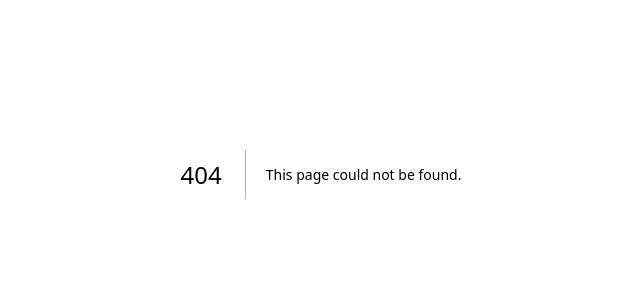
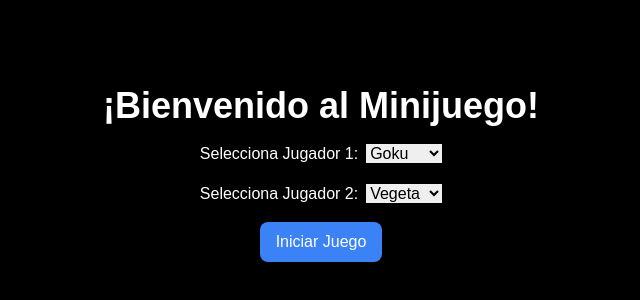
Before and after one commit to Nacho42O/proyecto, a Next.js app: page /minijuego in a window 1280 px wide. Before the commit this address had no page. Shown: the part 226-526 px from the top of the page, without its empty margins (319-959 px from the left). Built offline with nearby package versions, Linux system fonts and the light colour scheme.

Commit message:
Agregue el juego bro

```diff
--- /dev/null
+++ b/src/app/minijuego/page.js
@@ -0,0 +1,173 @@
+"use client";
+import { useState, useEffect } from "react";
+import Image from "next/image";
+
+export default function Minijuego() {
+  const [player1Clicks, setPlayer1Clicks] = useState(0);
+  const [player2Clicks, setPlayer2Clicks] = useState(0);
+  const [gameStarted, setGameStarted] = useState(false);
+  const [gameOver, setGameOver] = useState(false);
+  const [winner, setWinner] = useState(null);
+  const [timeLeft, setTimeLeft] = useState(5); // 5 segundos
+  const [player1, setPlayer1] = useState("Goku");
+  const [player2, setPlayer2] = useState("Vegeta");
+
+  // Función para manejar la selección de personajes
+  const handleSelectPlayer1 = (e) => setPlayer1(e.target.value);
+  const handleSelectPlayer2 = (e) => setPlayer2(e.target.value);
+
+  // Iniciar el juego y el temporizador
+  const startGame = () => {
+    setPlayer1Clicks(0);
+    setPlayer2Clicks(0);
+    setGameStarted(true);
+    setGameOver(false);
+    setTimeLeft(5); // Reiniciar el tiempo a 5 segundos
+
+    const timer = setInterval(() => {
+      setTimeLeft((prevTime) => {
+        if (prevTime <= 1) {
+          clearInterval(timer);
+          endGame();
+        }
+        return prevTime - 1;
+      });
+    }, 1000);
+  };
+
+  // Terminar el juego y determinar el ganador
+  const endGame = () => {
+    setGameStarted(false);
+    setGameOver(true);
+    if (player1Clicks > player2Clicks) {
+      setWinner("Jugador 1");
+    } else if (player2Clicks > player1Clicks) {
+      setWinner("Jugador 2");
+    } else {
+      setWinner("Empate");
+    }
+  };
+
+  // Función para manejar las teclas presionadas
+  const handleKeyDown = (e) => {
+    if (!gameStarted) return; // Si el juego no ha empezado, ignorar
+    if (e.key === "a" || e.key === "A") {
+      setPlayer1Clicks((prevClicks) => prevClicks + 1);
+    } else if (e.key === "l" || e.key === "L") {
+      setPlayer2Clicks((prevClicks) => prevClicks + 1);
+    }
+  };
+
+  useEffect(() => {
+    window.addEventListener("keydown", handleKeyDown);
+    return () => {
+      window.removeEventListener("keydown", handleKeyDown);
+    };
+  }, [gameStarted]);
+
+  return (
+    <div className="flex flex-col items-center justify-center min-h-screen bg-black text-white">
+      <h1 className="text-4xl font-bold mb-4">¡Bienvenido al Minijuego!</h1>
+
+      {!gameStarted && (
+        <div className="flex flex-col items-center space-y-4">
+          <div>
+            <label>Selecciona Jugador 1:</label>
+            <select value={player1} onChange={handleSelectPlayer1} className="ml-2 text-black">
+              <option value="Goku">Goku</option>
+              <option value="Vegeta">Vegeta</option>
+              <option value="Piccolo">Piccolo</option>
+              <option value="Bulma">Bulma</option>
+              <option value="Freezer">Freezer</option>
+            </select>
+          </div>
+          <div>
+            <label>Selecciona Jugador 2:</label>
+            <select value={player2} onChange={handleSelectPlayer2} className="ml-2 text-black">
+              <option value="Goku">Goku</option>
+              <option value="Vegeta">Vegeta</option>
+              <option value="Piccolo">Piccolo</option>
+              <option value="Bulma">Bulma</option>
+              <option value="Freezer">Freezer</option>
+            </select>
+          </div>
+
+          <button
+            onClick={startGame}
+            className="bg-blue-500 text-white px-4 py-2 rounded-lg hover:bg-blue-600"
+          >
+            Iniciar Juego
+          </button>
+        </div>
+      )}
+
+      {gameStarted && (
+        <div className="flex flex-col items-center">
+          <h2 className="text-2xl mb-4">¡A presionar teclas!</h2>
+          <p>Jugador 1 (A) vs Jugador 2 (L)</p>
+          <p className="mt-4">Tiempo restante: {timeLeft} segundos</p>
+          <p>Clicks Jugador 1: {player1Clicks}</p>
+          <p>Clicks Jugador 2: {player2Clicks}</p>
+        </div>
+      )}
+
+    {gameOver && (
+      <div className="flex flex-col items-center">
+        <h2 className="text-2xl font-bold mb-4">
+          {winner === "Empate" ? "¡Es un empate!" : `¡${winner} gana!`}
+        </h2>
+        <div className="flex justify-center w-full">
+          {winner === "Empate" ? (
+            <>
+              {/* Mostrar ambas imágenes en caso de empate */}
+              <Image
+                src={`/${player1.toLowerCase()}.png`}
+                alt={player1}
+                width={200}
+                height={200}
+                className="mr-4"
+              />
+              <Image
+                src={`/${player2.toLowerCase()}.png`}
+                alt={player2}
+                width={200}
+                height={200}
+                className="ml-4"
+              />
+            </>
+          ) : (
+            <>
+              {/* Mostrar solo la imagen del ganador */}
+              {winner === "Jugador 1" && (
+                <Image
+                  src={`/${player1.toLowerCase()}.png`}
+                  alt={player1}
+                  width={200}
+                  height={200}
+                  className="mr-4"
+                />
+              )}
+              {winner === "Jugador 2" && (
+                <Image
+                  src={`/${player2.toLowerCase()}.png`}
+                  alt={player2}
+                  width={200}
+                  height={200}
+                  className="ml-4"
+                />
+              )}
+            </>
+          )}
+        </div>
+        <button
+          onClick={startGame}
+          className="bg-green-500 text-white px-4 py-2 rounded-lg mt-4 hover:bg-green-600"
+        >
+          Jugar de nuevo
+        </button>
+      </div>
+    )}
+
+    </div>
+  );
+}
--- a/src/app/page.js
+++ b/src/app/page.js
@@ -1,10 +1,11 @@
 // src/app/page.js
 "use client";
 
-import Header from '../components/Header';
+import Header from '../components/header';
 import Greeting from '../components/Greeting';
 import CharacterList from '../components/CharacterList';
 import Footer from '../components/Footer';
+import MinijuegoButton from '../components/MiniGameButton';
 
 export default function Home() {
   return (
@@ -13,6 +14,7 @@ export default function Home() {
         <Header />
         <Greeting />
         <CharacterList />
+        <MinijuegoButton />
       </div>
       <Footer />
     </div>
--- /dev/null
+++ b/src/components/MiniGameButton.js
@@ -0,0 +1,13 @@
+import Link from 'next/link';
+
+export default function MiniGameButton() {
+  return (
+    <div className="flex justify-center mt-8">
+      <Link href="/minijuego">
+        <button className="bg-green-500 text-white px-4 py-2 rounded-lg hover:bg-green-600">
+          Minijuego
+        </button>
+      </Link>
+    </div>
+  );
+}
```
